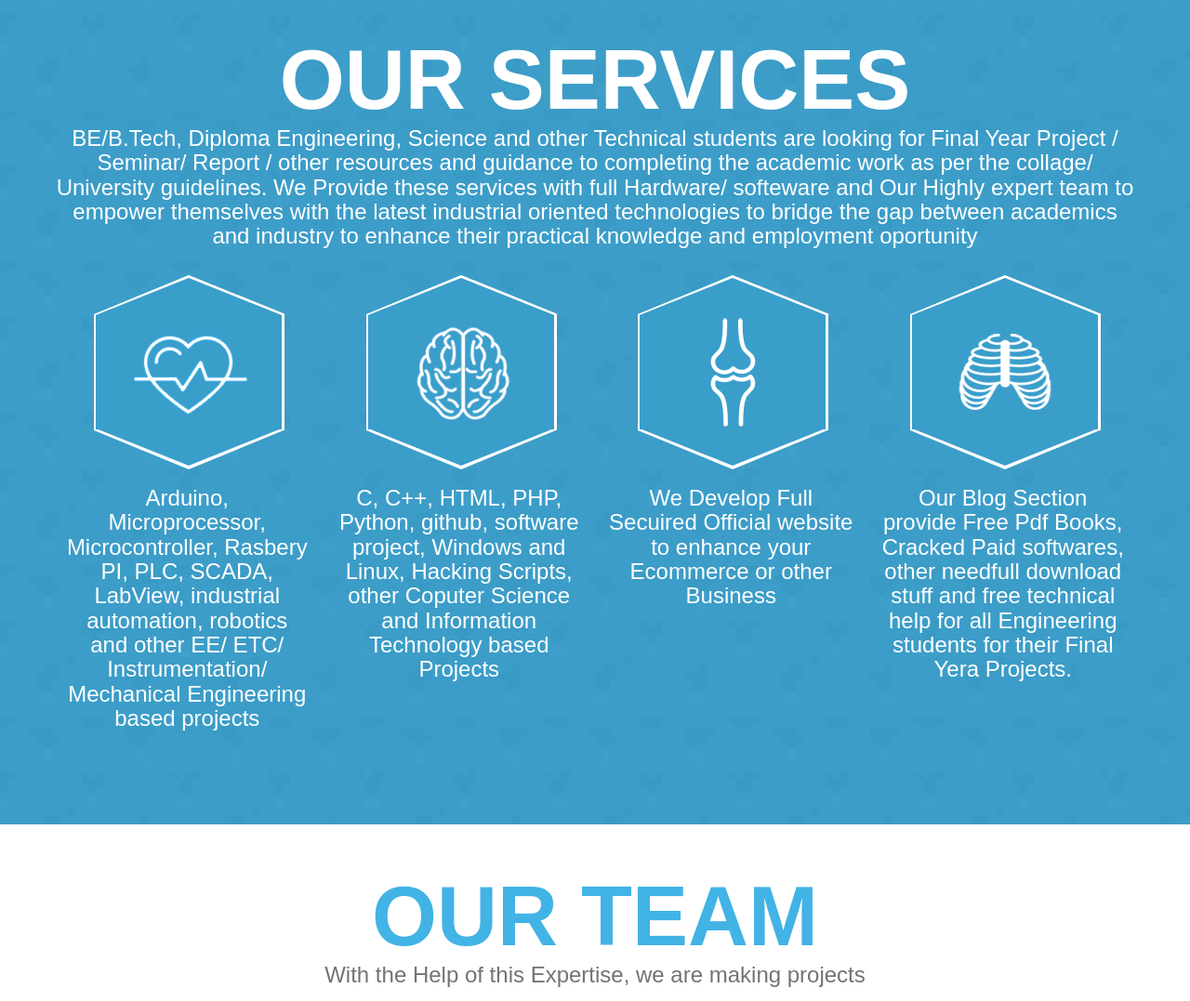
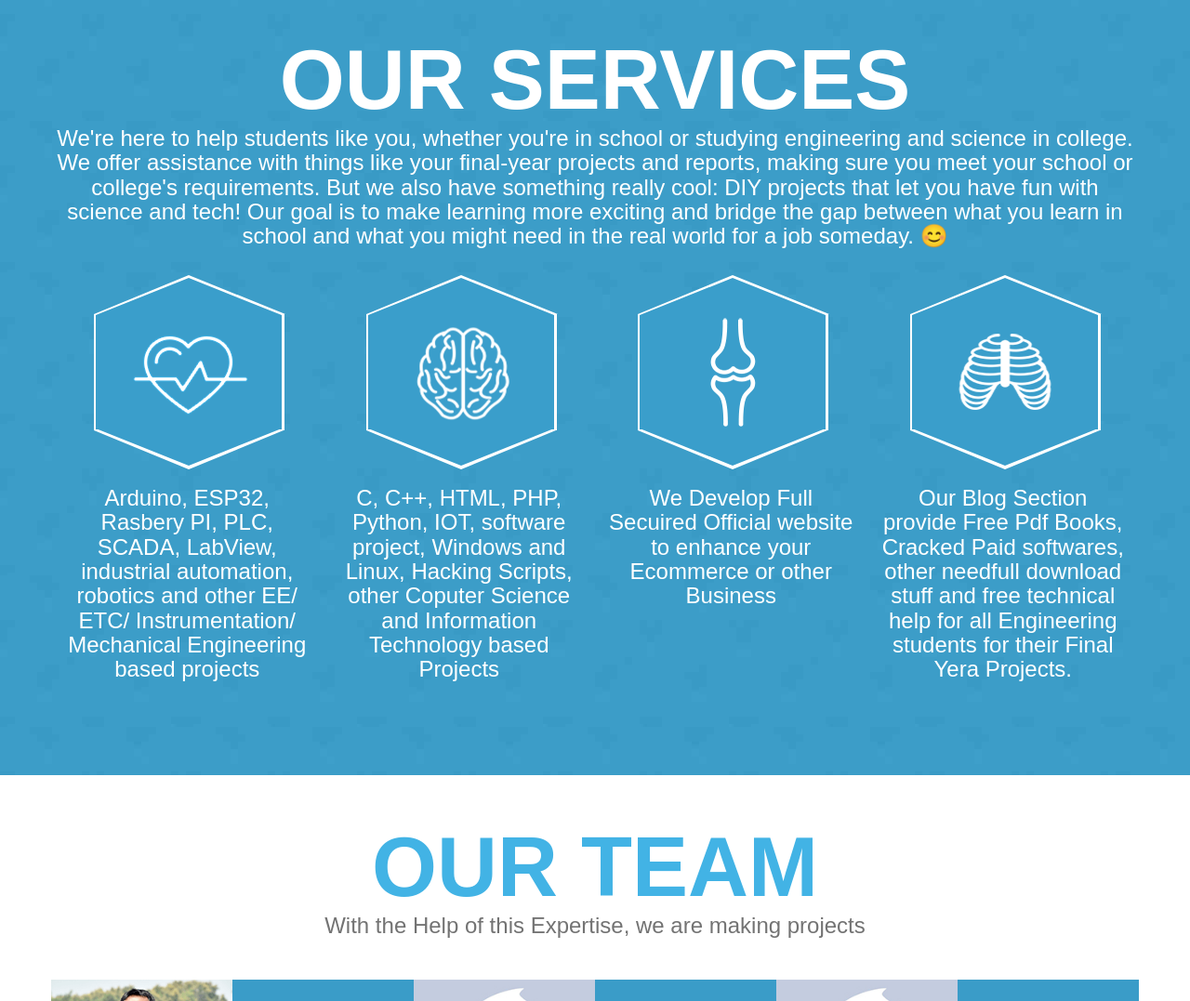
Before and after one commit to itsmakk/Milindweb, a plain HTML site: page index.html in a window 1280 px wide. Shown: the part 1740-2817 px from the top of the page at 93% size. Drawn offline with nearby package versions, Linux system fonts and the light colour scheme; a script that the page names is missing; a web font is replaced by a local one.

Commit message:
Update index.html

```diff
--- a/index.html
+++ b/index.html
@@ -196,7 +196,7 @@
 		<div class="container">
 			<div class="row">
 				<h2>our services</h2>
-				<h4>BE/B.Tech, Diploma Engineering, Science and other Technical students are looking for Final Year Project / Seminar/ Report / other resources and guidance to completing the academic work as per the collage/ University guidelines. We Provide these services with full Hardware/ softeware and Our Highly expert team to empower themselves with the latest industrial oriented technologies to bridge the gap between academics and industry to enhance their practical knowledge and employment oportunity</h4>
+				<h4> We're here to help students like you, whether you're in school or studying engineering and science in college. We offer assistance with things like your final-year projects and reports, making sure you meet your school or college's requirements. But we also have something really cool: DIY projects that let you have fun with science and tech! Our goal is to make learning more exciting and bridge the gap between what you learn in school and what you might need in the real world for a job someday. 😊 </h4>
 				<div class="col-md-3 col-sm-6">
 					<div class="single-service">
 						<div class="single-service-img">
@@ -204,7 +204,7 @@
 								<img class="heart img-responsive" src="img/service1.png" alt="">
 							</div>
 						</div>
-						<h3>Arduino, Microprocessor, Microcontroller, Rasbery PI, PLC, SCADA, LabView, industrial automation, robotics and other EE/ ETC/ Instrumentation/ Mechanical Engineering based projects</h3>
+						<h3>Arduino, ESP32, Rasbery PI, PLC, SCADA, LabView, industrial automation, robotics and other EE/ ETC/ Instrumentation/ Mechanical Engineering based projects</h3>
 					</div>
 				</div>
 				<div class="col-md-3 col-sm-6">
@@ -214,7 +214,7 @@
 								<img class="brain img-responsive" src="img/service2.png" alt="">
 							</div>
 						</div>
-						<h3>C, C++, HTML, PHP, Python, github, software project, Windows and Linux, Hacking Scripts, other Coputer Science and Information Technology based Projects</h3>
+						<h3>C, C++, HTML, PHP, Python, IOT, software project, Windows and Linux, Hacking Scripts, other Coputer Science and Information Technology based Projects</h3>
 					</div>
 				</div>
 				<div class="col-md-3 col-sm-6">
```
